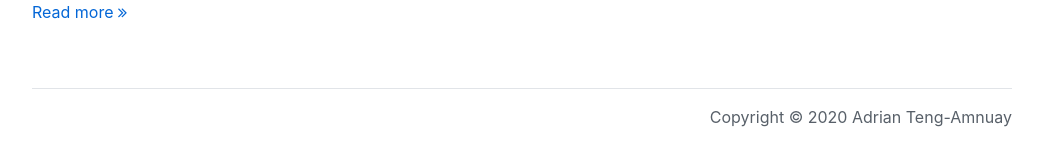
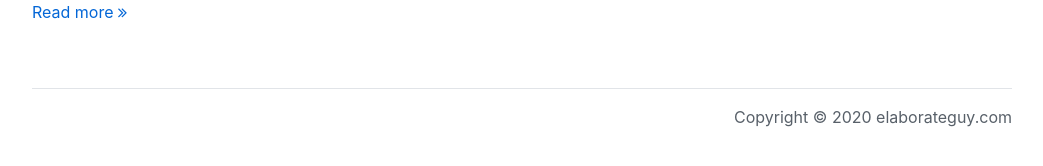
Before and after one commit to Porkbutts/finance.adriant.io, a Jekyll site: the page built from index.html, in a window 1280 px wide. Shown: the part 305-471 px from the top of the page, without its empty margins (118-1161 px from the left). Built offline with Jekyll 4.4.1, drawn with Linux system fonts in a browser that asks for light colours; nearby versions of some CDN libraries; the list of posts is cut into pages by our own code; comment, search, counter and statistics services are not loaded.

Commit message:
Remove my name

```diff
--- a/_layouts/default.html
+++ b/_layouts/default.html
@@ -25,7 +25,7 @@
       {{ content }}
 
       <div class="footer border-top border-gray-light mt-5 pt-3 text-right text-gray">
-        <p>Copyright &copy; {{ site.time | date: '%Y' }} Adrian Teng-Amnuay</p>
+        <p>Copyright &copy; {{ site.time | date: '%Y' }} elaborateguy.com</p>
       </div>
 
     </div>
```
